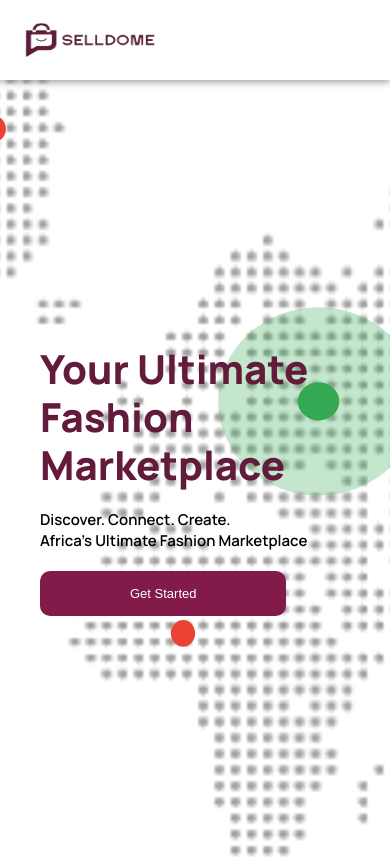
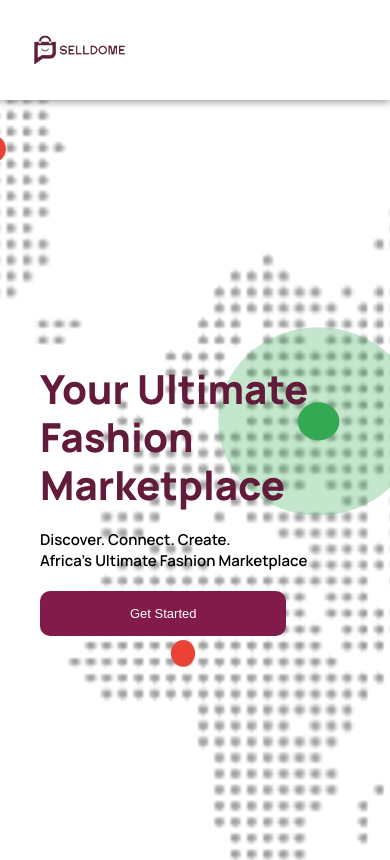
Before and after one commit to SellDomeTechnologies/landing-page, a React (Vite) app: page / in a window 390 px wide. Shown: the top 860 px of the page. Built offline with nearby package versions, Linux system fonts and the light colour scheme.

Commit message:
Refactor PageNav module CSS to update padding and logo width

```diff
--- a/src/components/PageNav.module.css
+++ b/src/components/PageNav.module.css
@@ -24,15 +24,15 @@
 
 @media only screen and (max-width: 37.5em) {
   .nav {
-    padding: 1rem 2rem;
+    padding: 2rem 3rem;
   }
   .nav__logo {
-    width: 40%;
+    width: 30%;
   }
 
   .nav__logo img {
     width: 100%;
-    height: 4rem;
+    height: auto;
   }
 }
 
```
